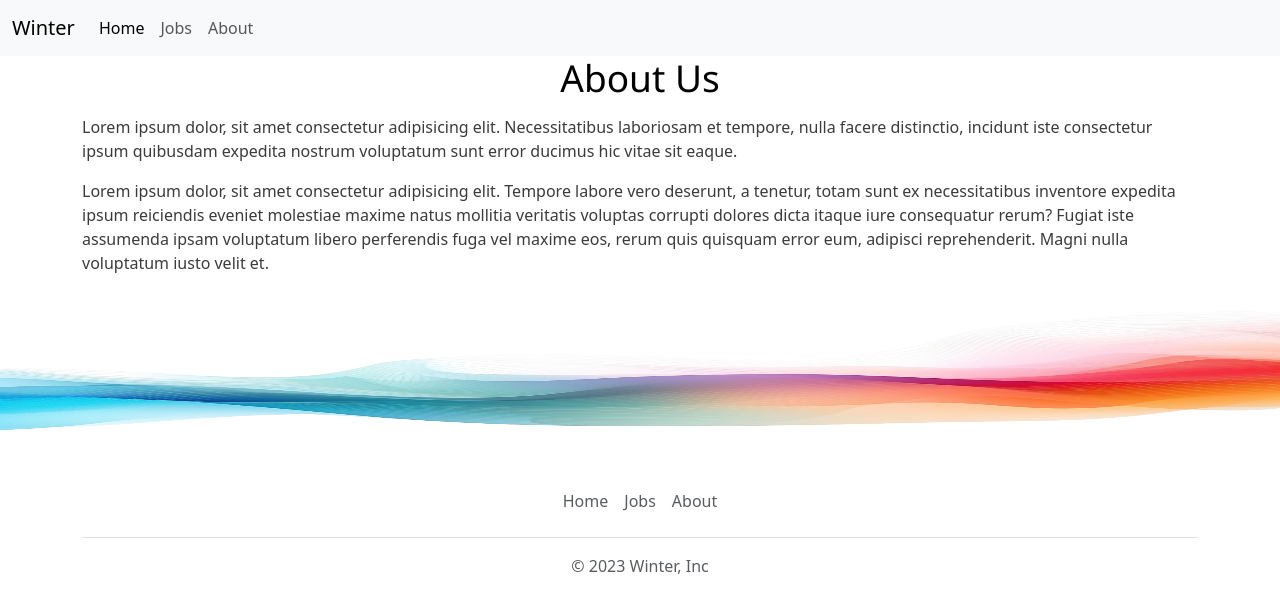
After one commit to nevilia/Flask-Career-App, a Flask app: page /about in a window 1280 px wide. The commit adds this page. Shown: the top 613 px of the page. Run offline with Flask 3, Linux system fonts and the light colour scheme; some libraries are stand-ins or nearby versions.

Commit message:
final touches

```diff
--- a/app.py
+++ b/app.py
@@ -48,10 +48,10 @@ JOBS = [
 def hello_world():
     return render_template('home.html', jobs=JOBS)
 
+@app.route("/about")
+def about():
+    return render_template('about.html')
+
 @app.route("/api/jobs")
 def list_jobs():
     return jsonify(JOBS)
-
-@app.route("/index")
-def index():
-    return "Index Page"
--- /dev/null
+++ b/templates/about.html
@@ -0,0 +1,40 @@
+<!DOCTYPE html>
+<html lang="en">
+<head>
+    <meta charset="UTF-8">
+    <meta name="viewport" content="width=device-width, initial-scale=1.0">
+    <title>Flask App</title>
+    <link href="https://cdn.jsdelivr.net/npm/bootstrap@5.3.2/dist/css/bootstrap.min.css" rel="stylesheet" integrity="sha384-T3c6CoIi6uLrA9TneNEoa7RxnatzjcDSCmG1MXxSR1GAsXEV/Dwwykc2MPK8M2HN" crossorigin="anonymous">
+    <script src="https://cdn.jsdelivr.net/npm/bootstrap@5.3.2/dist/js/bootstrap.bundle.min.js" integrity="sha384-C6RzsynM9kWDrMNeT87bh95OGNyZPhcTNXj1NW7RuBCsyN/o0jlpcV8Qyq46cDfL" crossorigin="anonymous"></script>
+
+    <link rel="stylesheet" href="{{ url_for('static', filename='css/main.css') }}">
+
+</head>
+<body>
+
+
+{% include "nav.html" %}
+<div class="container">
+    <h2 style="text-align:center; margin-bottom: 15px">
+        About Us
+    </h2>
+    <div>
+
+        <p>
+            Lorem ipsum dolor, sit amet consectetur adipisicing elit. Necessitatibus laboriosam et tempore, nulla facere distinctio, incidunt iste consectetur ipsum quibusdam expedita nostrum voluptatum sunt error ducimus hic vitae sit eaque.
+        </p>
+        <p>
+            Lorem ipsum dolor, sit amet consectetur adipisicing elit. Tempore labore vero deserunt, a tenetur, totam sunt ex necessitatibus inventore expedita ipsum reiciendis eveniet molestiae maxime natus mollitia veritatis voluptas corrupti dolores dicta itaque iure consequatur rerum? Fugiat iste assumenda ipsam voluptatum libero perferendis fuga vel maxime eos, rerum quis quisquam error eum, adipisci reprehenderit. Magni nulla voluptatum iusto velit et.
+        </p>
+
+
+    </div>
+
+</div>
+
+
+
+
+{% include "footer.html" %}
+</body>
+</html>
--- a/templates/footer.html
+++ b/templates/footer.html
@@ -1,10 +1,9 @@
+<img src="{{url_for('static', filename="bottom.png")}}" alt="bottom image" width=100% height= 150px        object-fit: cover;/>
 <div class="container">
     <footer class="py-3 my-4">
       <ul class="nav justify-content-center border-bottom pb-3 mb-3">
         <li class="nav-item"><a href="#" class="nav-link px-2 text-body-secondary">Home</a></li>
-        <li class="nav-item"><a href="#" class="nav-link px-2 text-body-secondary">Features</a></li>
-        <li class="nav-item"><a href="#" class="nav-link px-2 text-body-secondary">Pricing</a></li>
-        <li class="nav-item"><a href="#" class="nav-link px-2 text-body-secondary">FAQs</a></li>
+        <li class="nav-item"><a href="#" class="nav-link px-2 text-body-secondary">Jobs</a></li>
         <li class="nav-item"><a href="#" class="nav-link px-2 text-body-secondary">About</a></li>
       </ul>
       <p class="text-center text-body-secondary">&copy; 2023 Winter, Inc</p>
--- a/templates/jobitem.html
+++ b/templates/jobitem.html
@@ -17,7 +17,7 @@
 
         </div>
         <div style="">
-            <button type="button" class="btn btn-outline-primary">Apply Now</button>
+            <a class="btn btn-outline-primary" href="mailto:hr@winter.com?subject=Regarding%20job%20opening%20of%20{{job.title}}%20at%20Winter%20Careers&body=My%20name%3A%20%3Center%20your%20name%3E%0A%0AMy%20LinkedIn%3A%20%3Clinkedin%20link%3E%0A%0AMy%20resume%2Fportfolio%3A%20%3C%20portfolio%20link%20%2F%20upload%20your%20resume%20as%20pdf%3E%0A%0A%3CExtra%20space%3E%0A">Apply Now</a>
         </div>
     </div>
 
--- a/templates/nav.html
+++ b/templates/nav.html
@@ -1,19 +1,19 @@
 <nav class="navbar navbar-expand-lg bg-body-tertiary">
     <div class="container-fluid">
-      <a class="navbar-brand" href="#">Winter</a>
+      <a class="navbar-brand" href="/">Winter</a>
       <button class="navbar-toggler" type="button" data-bs-toggle="collapse" data-bs-target="#navbarSupportedContent" aria-controls="navbarSupportedContent" aria-expanded="false" aria-label="Toggle navigation">
         <span class="navbar-toggler-icon"></span>
       </button>
       <div class="collapse navbar-collapse" id="navbarSupportedContent">
         <ul class="navbar-nav me-auto mb-2 mb-lg-0">
           <li class="nav-item">
-            <a class="nav-link active" aria-current="page" href="#">Home</a>
+            <a class="nav-link active" aria-current="page" href="/">Home</a>
           </li>
           <li class="nav-item">
-            <a class="nav-link" href="#">Jobs</a>
+            <a class="nav-link" href="/api/jobs">Jobs</a>
           </li>
           <li class="nav-item">
-            <a class="nav-link disabled" aria-disabled="true">About</a>
+            <a class="nav-link " href="/about">About</a>
           </li>
         </ul>
       </div>
```
Also changed, not shown: templates/jobs.html (added, +7 -0 lines), static/bottom.png (added).
